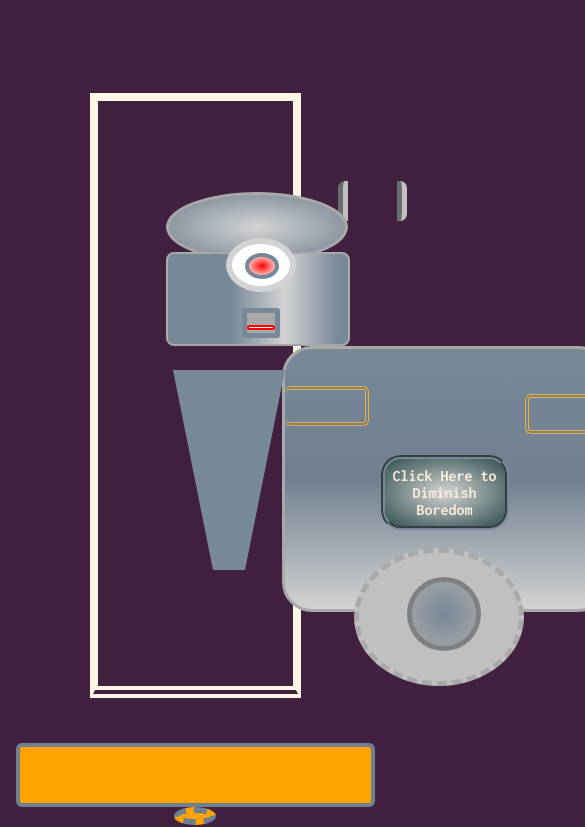
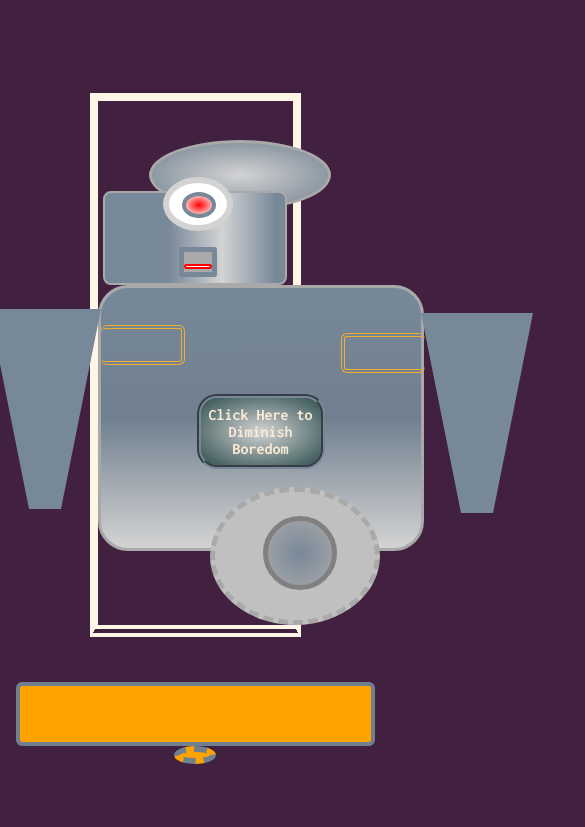
Before and after one commit to ymayers/first_project, a plain HTML site: page index.html in a window 390 px wide. Shown: the part 273-1100 px from the top of the page, 585 px wide, since content can reach past the window. Drawn offline with nearby package versions, Linux system fonts and the light colour scheme.

Commit message:
submitting pre-project

```diff
--- a/index.html
+++ b/index.html
@@ -39,7 +39,6 @@
           <div class="r_hand"></div>
         </div>
       </div>
-
       <div class="foot">
         <div class="inner_foot"></div>
       </div>
@@ -49,6 +48,6 @@
     </p>
     <div class="price"></div>
 
-    <footer>Yolea Mayers</footer>
+    <footer>© Boredom-Bot</footer>
   </body>
 </html>
--- a/main.css
+++ b/main.css
@@ -260,3 +260,41 @@ footer {
   border-radius: 2px;
   text-align: center;
 }
+
+@media only screen and (max-width: 1100px) {
+  .antenna {
+    height: 30px;
+    width: 48%;
+    margin: -3em 0em 0 5.75em;
+  }
+
+  .headtop {
+    margin: -20% 35% -10% 26.5%;
+  }
+
+  #head {
+    margin: 0 auto;
+  }
+
+  .robot_body {
+    padding: 10px 0px;
+    margin: 0 auto;
+    border-radius: 30px;
+    height: 15em;
+    width: 20em;
+  }
+  .foot {
+    padding: 3em;
+    margin: -4em 7em 0 7em;
+  }
+
+  .inner_foot {
+    margin-top: -1.5em;
+    margin-right: -1em;
+    width: 4em;
+    height: 4em;
+    border-radius: 100%;
+    border: 5px solid gray;
+    background: radial-gradient(lightslategray, darkgray);
+  }
+}
```
